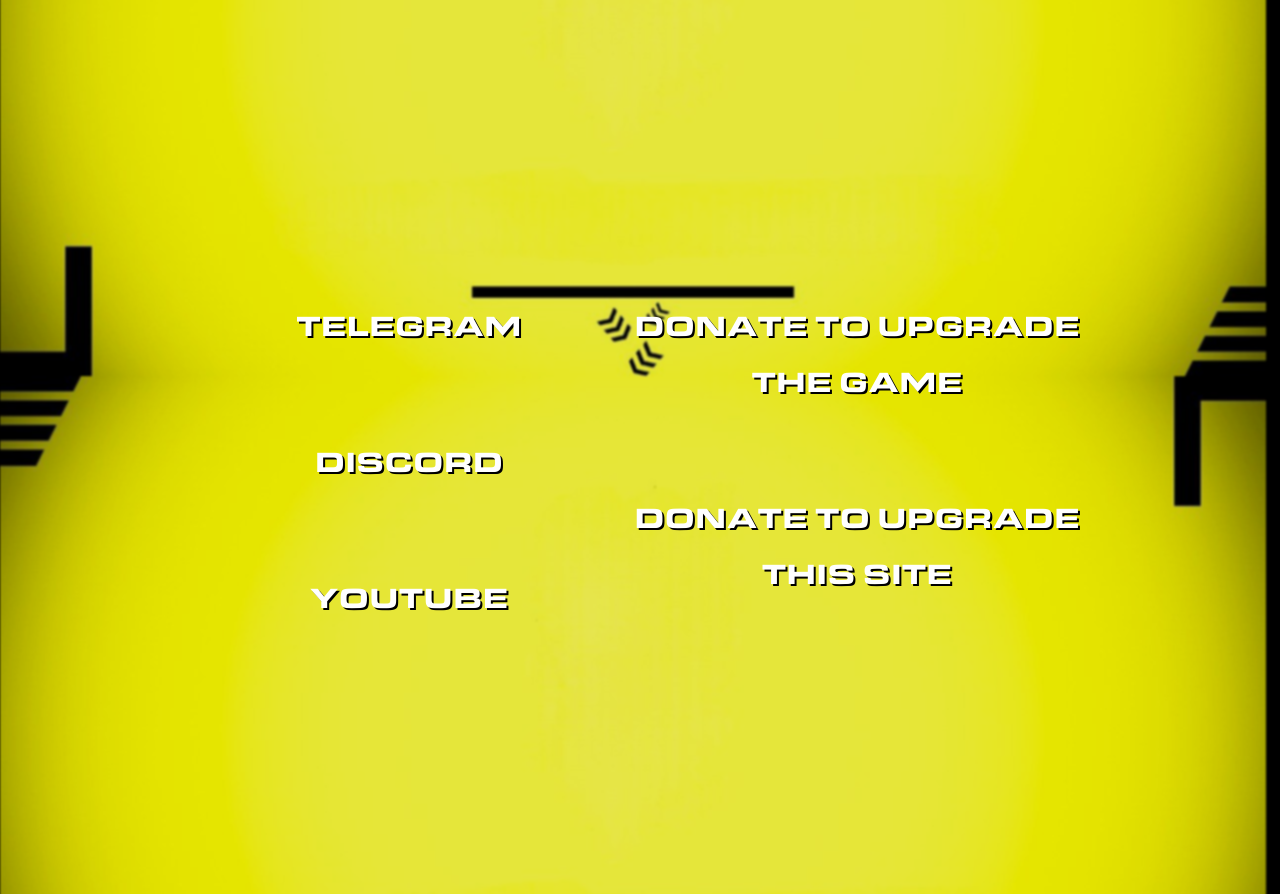
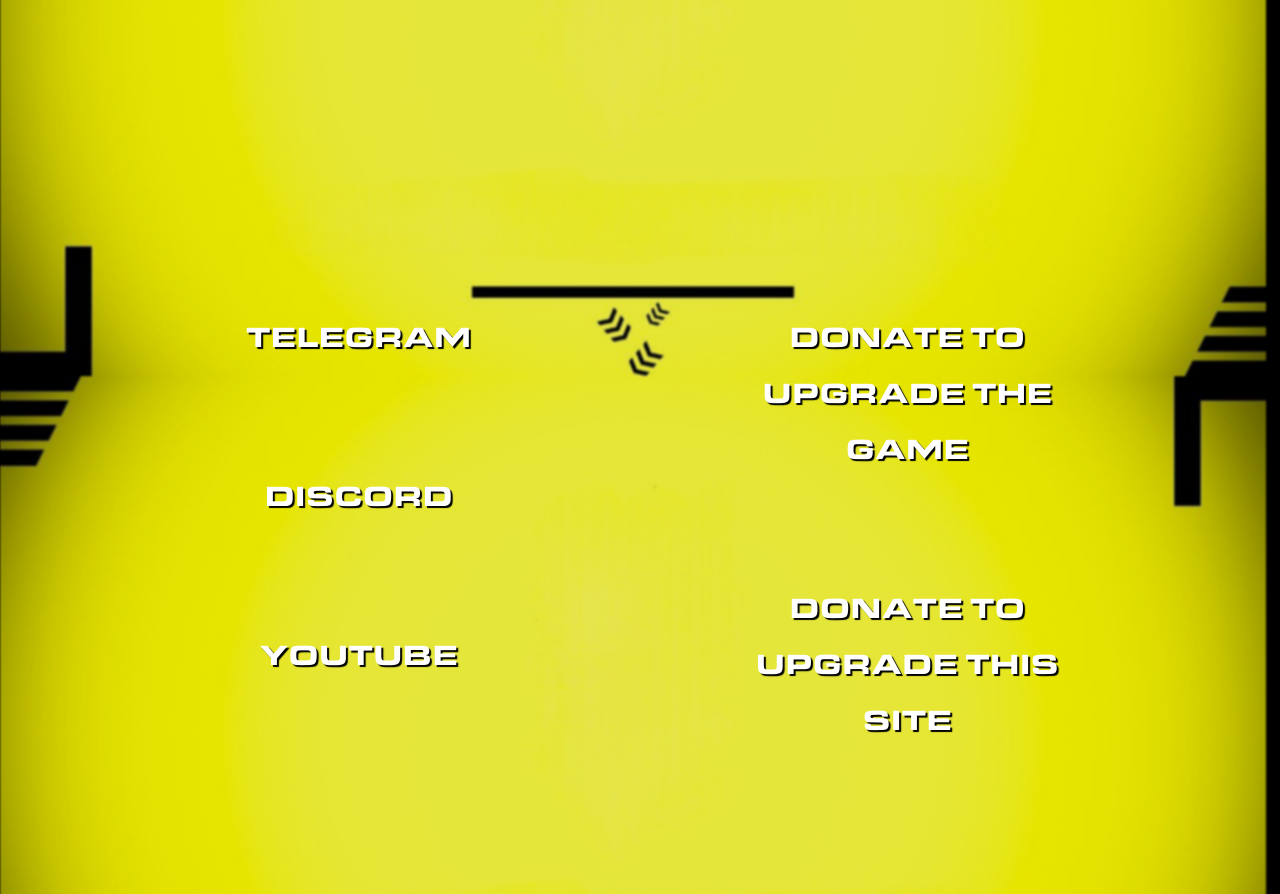
Before and after one commit to AxBab/Alpha-Defence, a Django app: page / in a window 1280 px wide. Shown: the part 1760-2654 px from the top of the page. Run offline with Django 4.2, Linux system fonts and the light colour scheme.

Commit message:
fix buttons

```diff
--- a/AlphaDefence/main/static/main/css/links.css
+++ b/AlphaDefence/main/static/main/css/links.css
@@ -1,9 +1,10 @@
 #links {
     display: flex;
-    justify-content: space-around;
+    justify-content: space-evenly;
+    width: 100%;
 }
 #links div {
-    width: 40%;
+    width: 30%;
     display: flex;
     flex-direction: column;
     align-items: center;
@@ -14,14 +15,29 @@
     color: white;
     transition: all .3s linear;
     display: block;
-    width: 35vw;
+    width: 30vw;
     margin-top: 10vh;
     font-size: calc(1vw + 2vh);
-    text-shadow: 2px 2px black;
+    text-shadow: 2px 2px 1px black;
     line-height: 7vh;
+    padding: 3%;
+    border-radius: 10px;
 }
 #links a:hover {
     transform: scale(1.05);
-    color: black;
-    text-shadow: 2px 2px white;
 }
+
+
+#links #tg:hover {
+    background-color: rgb(134, 152, 255);
+}
+#links #dc:hover {
+    background-color: rgb(47, 78, 255);
+}
+#links #yt:hover {
+    background-color: rgb(255, 14, 14);
+}
+#links #donate a:hover {
+    background-color: rgb(0, 0, 0);
+    text-shadow: 1px 1px 1px rgb(206, 206, 0);
+}
--- a/AlphaDefence/main/static/main/css/start_div.css
+++ b/AlphaDefence/main/static/main/css/start_div.css
@@ -18,6 +18,7 @@
 #start_div .text article{
     width: 45vw;
     text-shadow: 2px 2px rgb(0, 0, 0);
+    line-height: calc(3vh + 1vw);
 }
 #start_div .text #title {
     letter-spacing: 5px;
--- a/AlphaDefence/main/templates/main/main.html
+++ b/AlphaDefence/main/templates/main/main.html
@@ -31,11 +31,7 @@
                     <form action="">
                         <button id="Steam">Play in Steam</button>
                     </form>
-                    <form action="https://vkplay.ru/?_1lr=64a9337069fb87ab-200-3474550_2074087_5192996042_
-                                  14136445959-3474550_2074087_5192996042_14136445959&utm_content=%
-                                  7Cgid_actionrpg%7Cad_14136445959%7Cph_44731550415%7Csrc_none%7Cgeo_240&
-                                  utm_medium=cpc&utm_campaign=87674153&yclid=4123813647942942719&utm_source
-                                  =yandex.direct&utm_term=play%20vk">
+                    <form action="https://vkplay.ru/play/game/alphadefensefps/">
                         <button id="VK_Play">Play in VK Play</button>
                     </form>
                 </div>
@@ -47,9 +43,9 @@
 
         <div id="links">
             <div id="join">
-                <a class="text" href="https://t.me/alphadefensetg">Telegram</a>
-                <a href="https://discord.gg/QBQXzHhw">Discord</a>
-                <a href="https://www.youtube.com/@SainWee">Youtube</a>
+                <a class="text" href="https://t.me/alphadefensetg" id="tg">Telegram</a>
+                <a href="https://discord.gg/QBQXzHhw" id="dc">Discord</a>
+                <a href="https://www.youtube.com/@SainWee" id="yt">Youtube</a>
             </div>
 
             <div id="donate">
```
